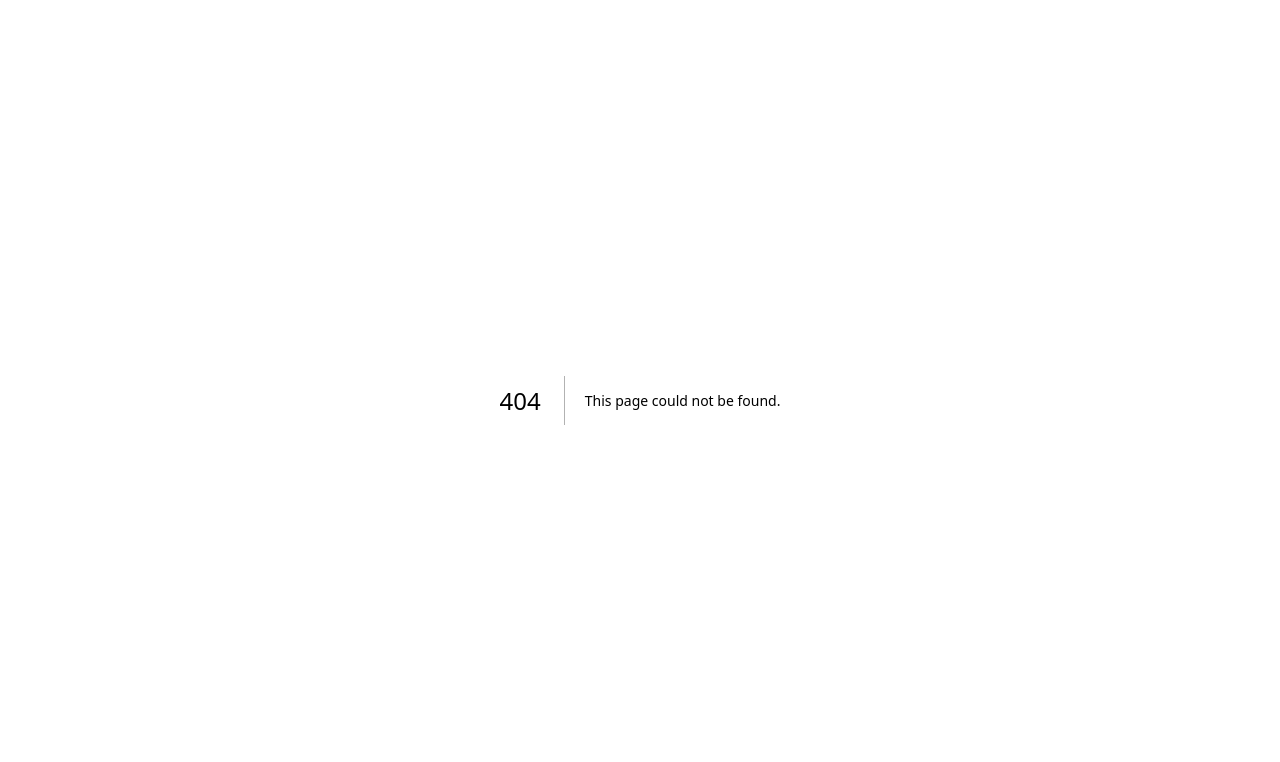
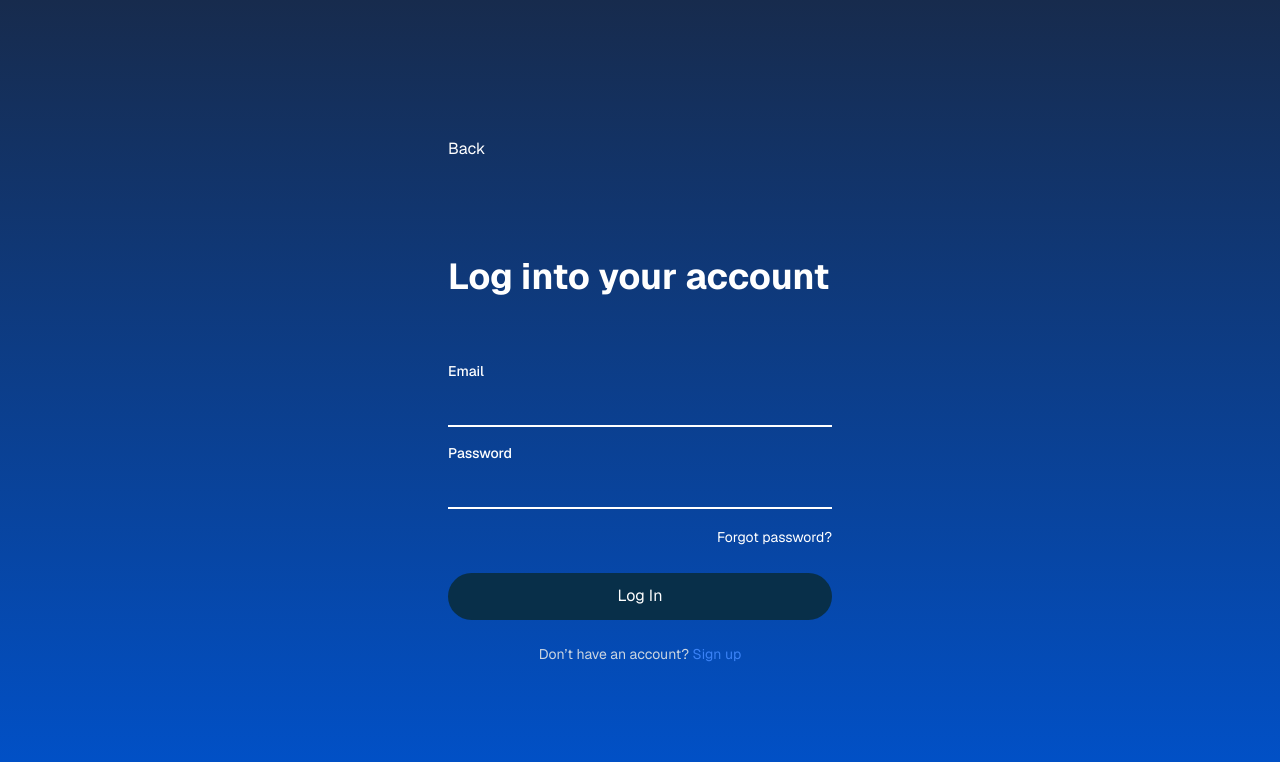
Before and after one commit to mikelagumbay22/renigo-parkridge, a Next.js app: page /login in a window 1280 px wide. Before the commit this address had no page. Shown: the top 762 px of the page. Built offline with nearby package versions, Linux system fonts and the light colour scheme.

Commit message:
feat: add login page

```diff
--- /dev/null
+++ b/app/login/page.tsx
@@ -0,0 +1,80 @@
+import Link from "next/link";
+// Assuming you're using Tabler Icons
+
+export default function Index() {
+  return (
+    <>
+      <main className="flex items-center justify-center h-screen bg-gradient-to-b from-[#172B4D] to-[#0052CC] ">
+        <div className=" p-8 rounded-lg  w-full max-w-md py-1.5">
+          {/* Back Icon */}
+          <Link href="/" className="flex items-center mb-4 text-white pb-10">
+            <span>Back</span>
+          </Link>
+
+          {/* Heading */}
+          <h1 className="text-4xl font-bold mb-6 text-left text-white py-10">
+            Log into your account
+          </h1>
+
+          {/* Email Input */}
+          <div className="mb-4">
+            <label
+              htmlFor="email"
+              className="block text-sm font-medium text-white"
+            >
+              Email
+            </label>
+            <input
+              type="email"
+              id="email"
+              name="email"
+              className="mt-1 block w-full p-2 border-0 border-white border-b-2 bg-transparent "
+            />
+          </div>
+
+          {/* Password Input */}
+          <div className="mb-4">
+            <label
+              htmlFor="password"
+              className="block text-sm font-medium text-white"
+            >
+              Password
+            </label>
+            <input
+              type="password"
+              id="password"
+              name="password"
+              className="mt-1 block w-full p-2 border-0 bg-inherit  border-white border-b-2 "
+            />
+          </div>
+
+          {/* Forgot Password */}
+          <div className="text-right mb-6">
+            <Link
+              href="/forgot-password"
+              className="text-sm text-white hover:text-blue-700"
+            >
+              Forgot password?
+            </Link>
+          </div>
+
+          {/* Login Button */}
+          <button
+            type="submit"
+            className="w-full bg-sky-950 text-white py-2 rounded-full h-[47px] hover:bg-blue-600 transition-colors"
+          >
+            Log In
+          </button>
+
+          {/* Sign Up Link */}
+          <p className="mt-6 text-center text-sm text-slate-300">
+            Don’t have an account?{" "}
+            <Link href="/signup" className="text-blue-500 hover:text-blue-700">
+              Sign up
+            </Link>
+          </p>
+        </div>
+      </main>
+    </>
+  );
+}
--- a/app/page.tsx
+++ b/app/page.tsx
@@ -20,12 +20,14 @@ export default async function Index() {
           </div>
         </div>
         <div className="ml-20 bg-[#0052CC]">
-          <button
-            type="button"
-            className="text-2xl bg-white font-bold p-5 pr-16 rounded-r-full"
-          >
-            Get Started →
-          </button>
+          <Link href="/login">
+            <button
+              type="button"
+              className="text-2xl bg-white font-bold p-5 pr-16 rounded-r-full"
+            >
+              Get Started →
+            </button>{" "}
+          </Link>
         </div>
         <div>
           <div className="h-full ml-40 bg-gradient-to-t from-[#172B4D] to-[#0052CC] text-white grid place-content-end rounded-l-[40px]">
```
